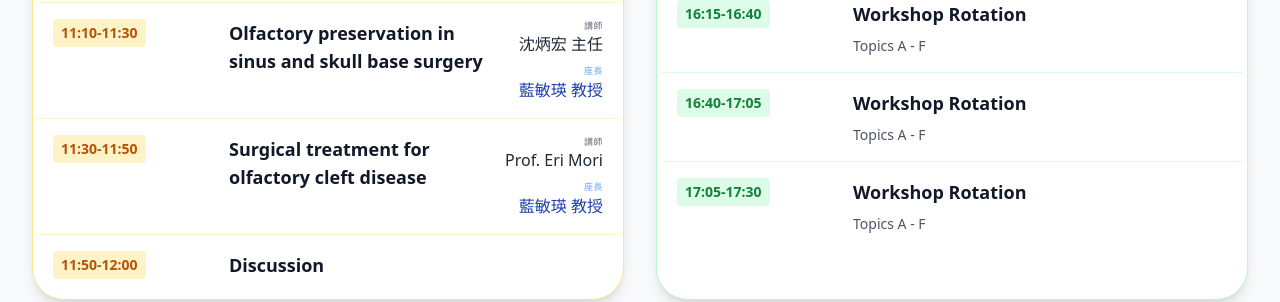
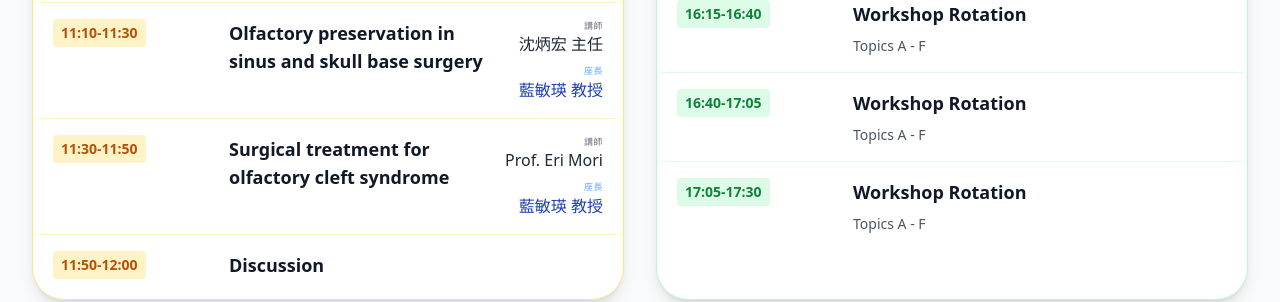
Before and after one commit to swordvghtpe/SWORD, a React (Vite) app: page / in a window 1280 px wide. Shown: the part 4400-4702 px from the top of the page. Built offline with nearby package versions, Linux system fonts and the light colour scheme.

Commit message:
fix: Correct agenda item title and update CI config
Corrected a typo in an agenda item's title from "olfactory cleft disease" to "olfactory cleft syndrome".
Also, removed the CI/CD configuration for GitHub Pages deployment as it is no longer needed.

```diff
--- a/components/Agenda.tsx
+++ b/components/Agenda.tsx
@@ -13,7 +13,7 @@ const amAgendaEn: AgendaItem[] = [
   { time: '10:30-10:50', title: 'Update on treatment for olfactory dysfunction', speaker: 'Prof. Rong-Shan Jiang', moderator: 'Prof. Ming-Ying Lan' },
   { time: '10:50-11:10', title: 'Neuroplasticity and olfactory training', speaker: 'Dr. Yun-Ting Chao', moderator: 'Prof. Ming-Ying Lan' },
   { time: '11:10-11:30', title: 'Olfactory preservation in sinus and skull base surgery', speaker: 'Dr. Ping-Hung Shen', moderator: 'Prof. Ming-Ying Lan' },
-  { time: '11:30-11:50', title: 'Surgical treatment for olfactory cleft disease', speaker: 'Prof. Eri Mori', moderator: 'Prof. Ming-Ying Lan' },
+  { time: '11:30-11:50', title: 'Surgical treatment for olfactory cleft syndrome', speaker: 'Prof. Eri Mori', moderator: 'Prof. Ming-Ying Lan' },
   { time: '11:50-12:00', title: 'Discussion' },
 ];
 
@@ -51,7 +51,7 @@ const amAgendaZh: AgendaItem[] = [
   { time: '10:30-10:50', title: 'Update on treatment for olfactory dysfunction', speaker: '江榮山 教授', moderator: '藍敏瑛 教授' },
   { time: '10:50-11:10', title: 'Neuroplasticity and olfactory training', speaker: '趙勻廷 主任', moderator: '藍敏瑛 教授' },
   { time: '11:10-11:30', title: 'Olfactory preservation in sinus and skull base surgery', speaker: '沈炳宏 主任', moderator: '藍敏瑛 教授' },
-  { time: '11:30-11:50', title: 'Surgical treatment for olfactory cleft disease', speaker: 'Prof. Eri Mori', moderator: '藍敏瑛 教授' },
+  { time: '11:30-11:50', title: 'Surgical treatment for olfactory cleft syndrome', speaker: 'Prof. Eri Mori', moderator: '藍敏瑛 教授' },
   { time: '11:50-12:00', title: 'Discussion' },
 ];
 
```
